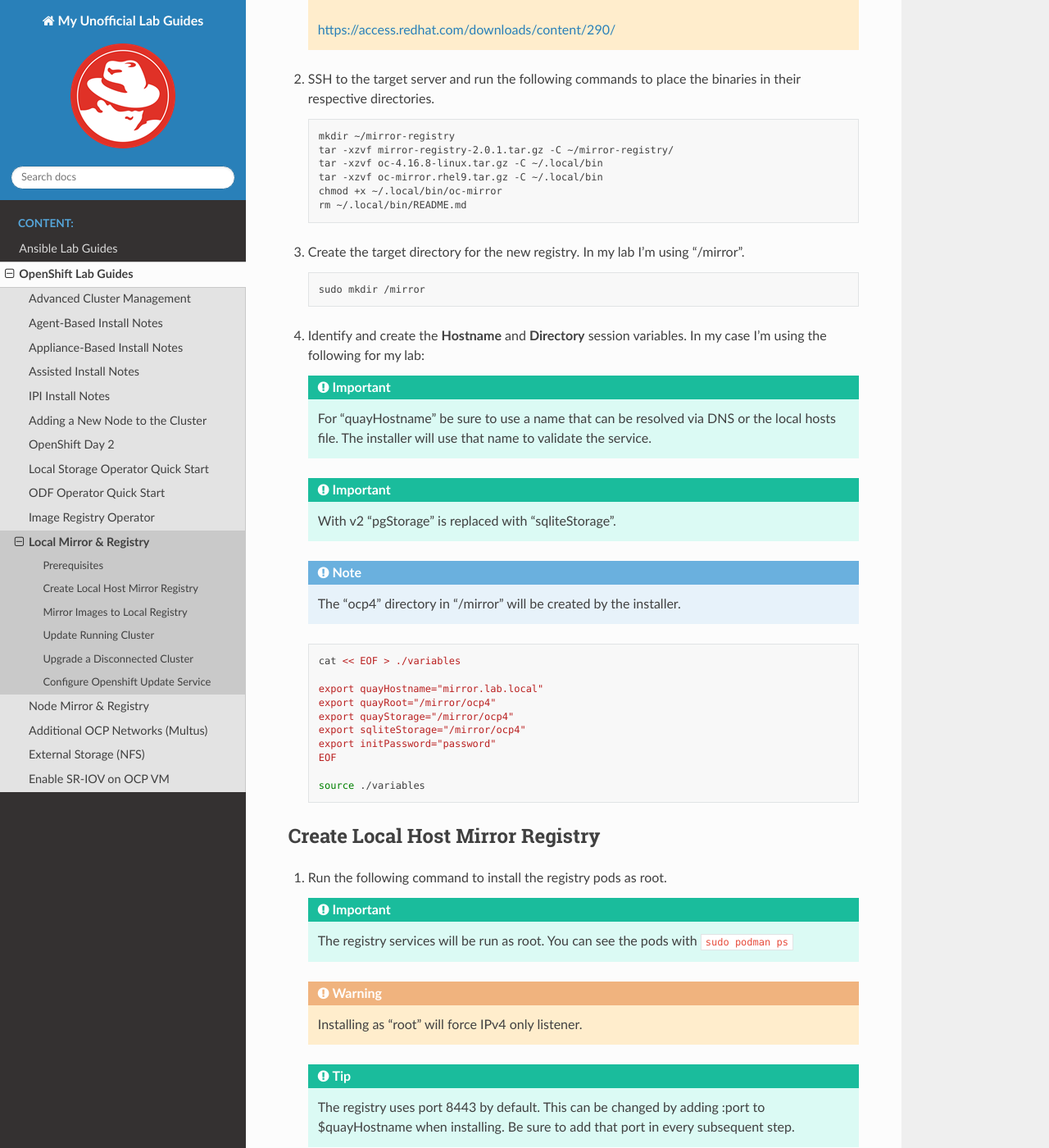
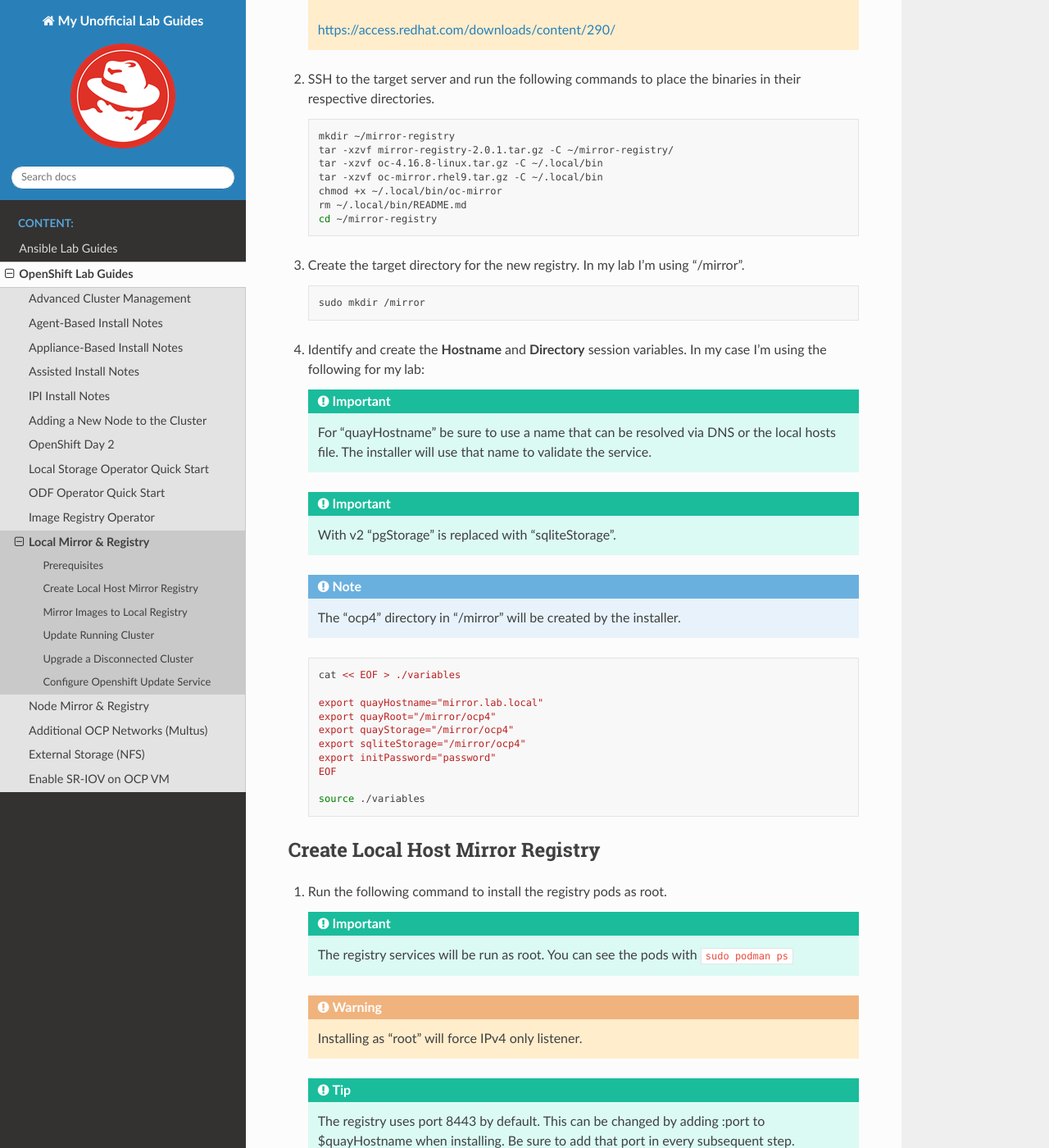
Before and after one commit to vtog/labGuides, a Sphinx documentation site: the page built from source/ocp/local-mirror-registry.rst, in a window 1280 px wide and 1400 px high, scrolled down 556 px. Shown: the whole window at 82% size. Built offline with Sphinx 7.4.7 and the Read the Docs theme 3.1.0, drawn with Linux system fonts in a browser that asks for light colours; pages that are not in the unit, such as notebooks, are missing from menus; some of the changed text lies outside the part shown.

Commit message:
moved change dir command to prereq

```diff
--- a/source/ocp/local-mirror-registry.rst
+++ b/source/ocp/local-mirror-registry.rst
@@ -33,6 +33,7 @@
       tar -xzvf oc-mirror.rhel9.tar.gz -C ~/.local/bin
       chmod +x ~/.local/bin/oc-mirror
       rm ~/.local/bin/README.md
+      cd ~/mirror-registry
 
 #. Create the target directory for the new registry. In my lab I'm using
    "/mirror".
```
Also changed, not shown: other parts of source/ocp/local-mirror-registry.rst (+0 -2 lines).
